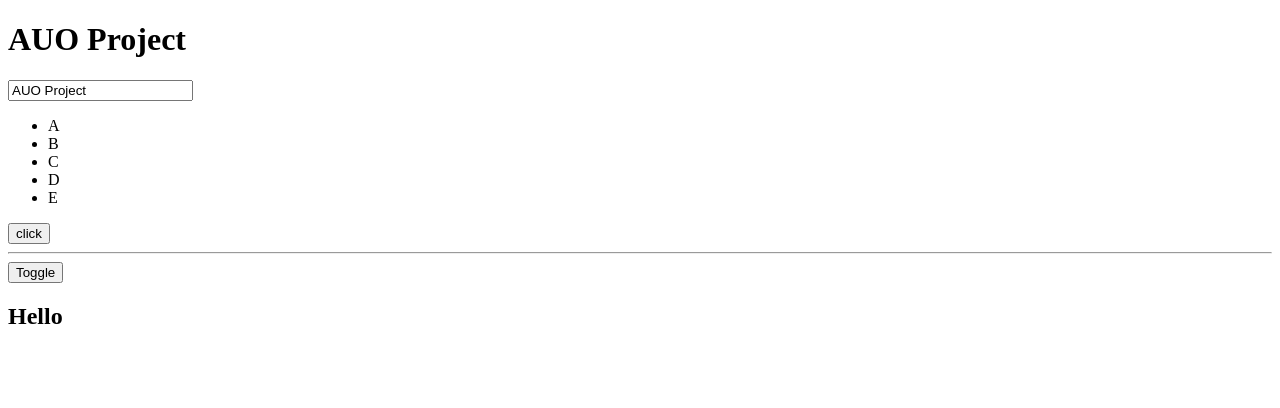
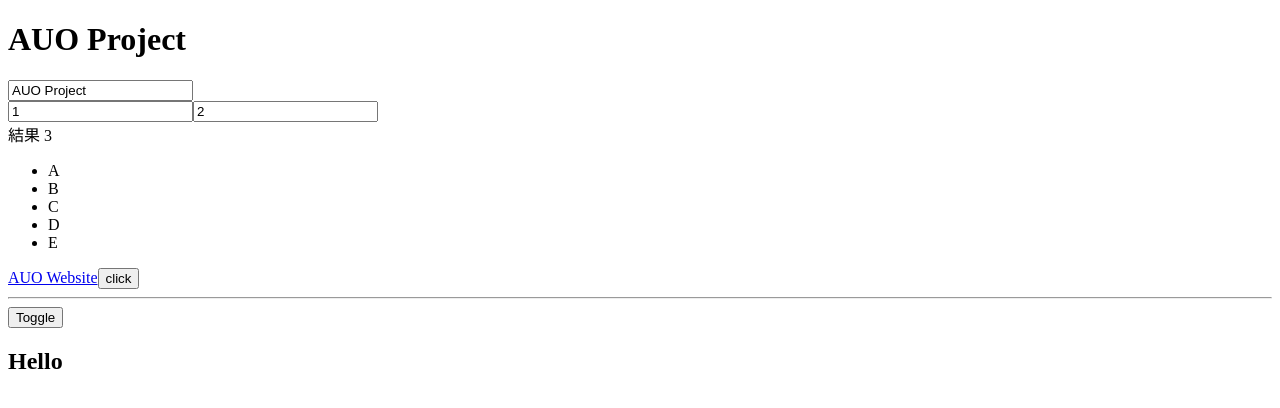
Before and after one commit to kaochenlong/auo-project, a Vue app: page / in a window 1280 px wide. Shown: the top 408 px of the page. Built offline with nearby package versions, Linux system fonts and the light colour scheme.

Commit message:
add computed methods

```diff
--- a/src/App.vue
+++ b/src/App.vue
@@ -5,6 +5,10 @@ export default {
       title: "AUO Project",
       devices: ["A", "B", "C", "D", "E"],
       show: true,
+      website: "https://www.auo.com/zh-TW",
+      num_x: 1,
+      num_y: 2,
+      // result: 0,
     }
   },
   methods: {
@@ -14,6 +18,14 @@ export default {
     toggleHello() {
       this.show = !this.show
     },
+    // calc() {
+    //   this.result = this.num_x + this.num_y
+    // },
+  },
+  computed: {
+    result() {
+      return this.num_x + this.num_y
+    },
   },
 }
 </script>
@@ -21,9 +33,16 @@ export default {
 <template>
   <h1>{{ title }}</h1>
   <input type="text" v-model="title" />
+
+  <br />
+  <input type="number" v-model="num_x" />
+  <input type="number" v-model="num_y" />
+  <div>結果 {{ result }}</div>
+
   <ul>
     <li v-for="d in devices">{{ d }}</li>
   </ul>
+  <a :href="website">AUO Website</a>
   <button @click="printout">click</button>
   <hr />
   <button @click="toggleHello">Toggle</button>
```
